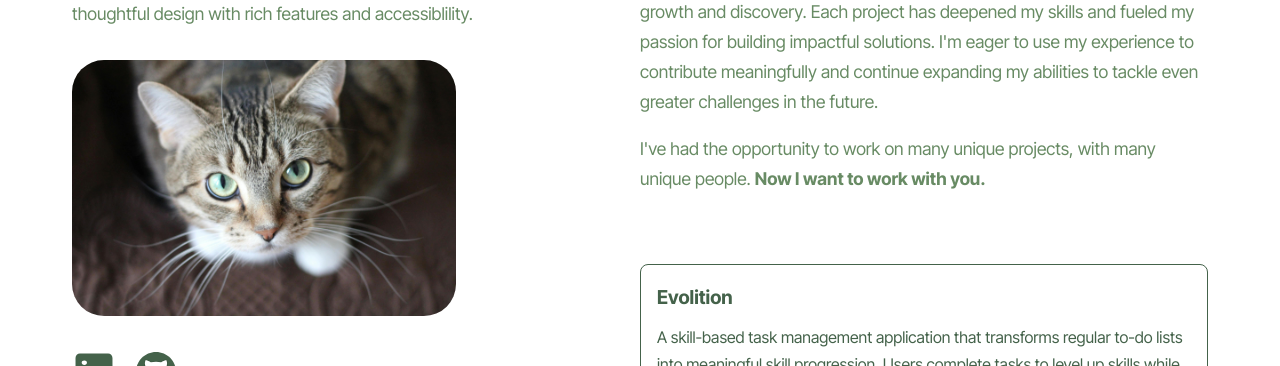
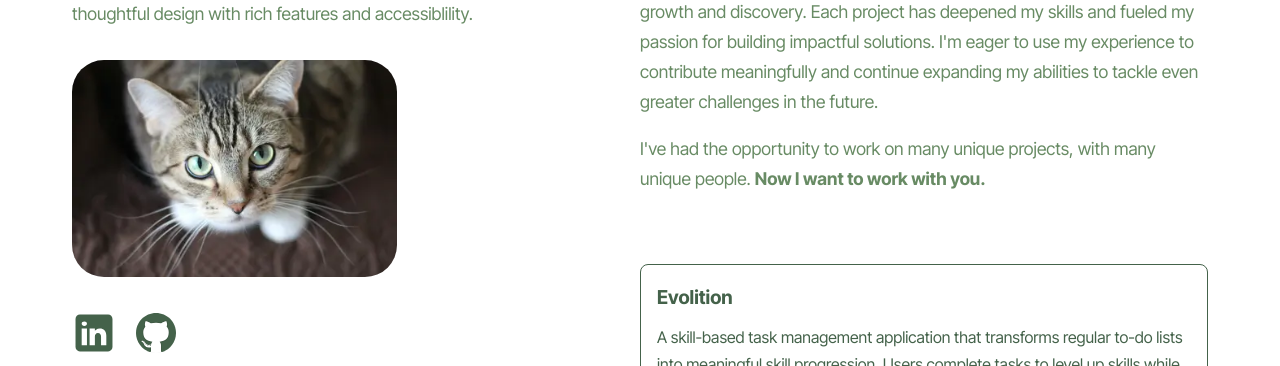
Before and after one commit to Flaryiest/portfolio, a React (Vite) app in the folder frontend/: page / in a window 1280 px wide. Shown: the part 281-647 px from the top of the page. Built offline with nearby package versions, Linux system fonts and the light colour scheme.

Commit message:
frontend: compressed cat image

```diff
--- a/frontend/src/pages/index.jsx
+++ b/frontend/src/pages/index.jsx
@@ -10,7 +10,7 @@ export default function IndexPage() {
                      <h2 className="index-sub-header">Full-Stack Developer</h2>
                      <p className="index-sub-text">I build full-stack web applications that blend thoughtful design with rich features and accessiblility.</p>
                      <div className="index-headshot-container">
-                        <img className="index-headshot" src="/assets/cat-placeholder.jpg" alt="Eric Zuo"></img>
+                        <img className="index-headshot" src="/assets/cat-placeholder.webp" alt="Photo of a cat"></img>
                      </div>
                      <div className="social-links">
                         <a className="social-link" href="https://linkedin.com/in/ericzuo8" target="_blank" rel="noopener noreferrer"><img src="/assets/linkedin-logo.svg" alt="LinkedIn"></img></a>
```
Also changed, not shown: frontend/public/assets/cat-placeholder.jpg (deleted), frontend/public/assets/cat-placeholder.webp (added).
